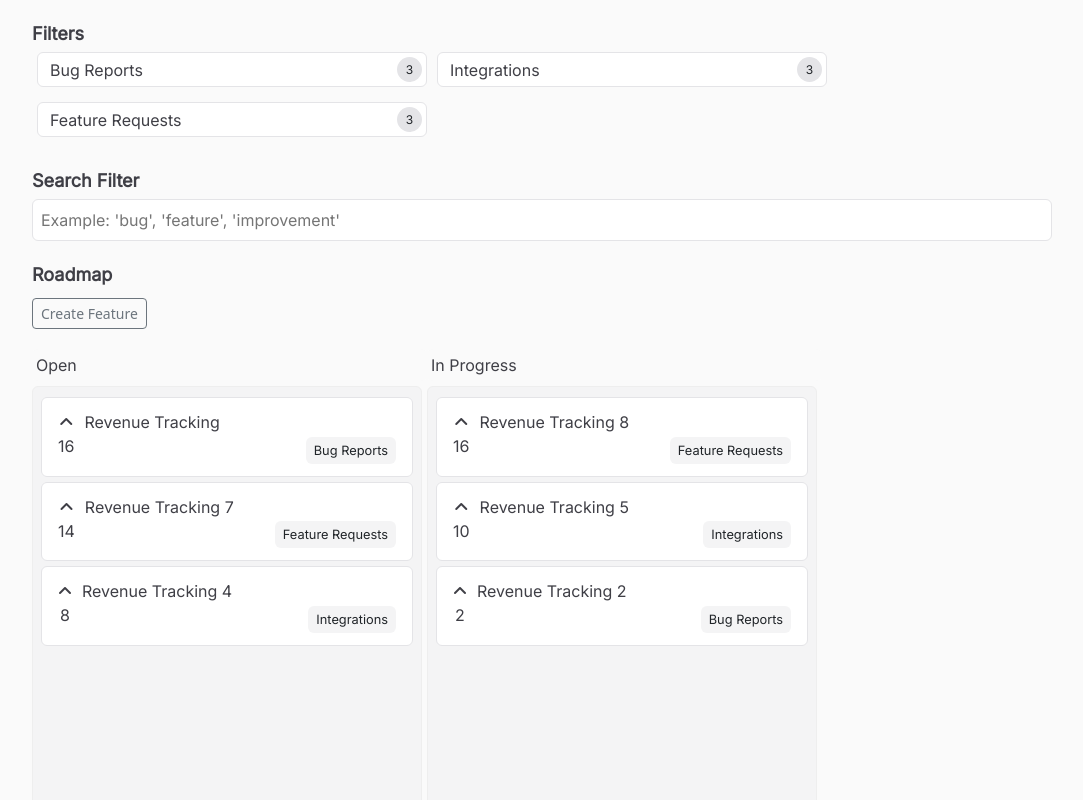
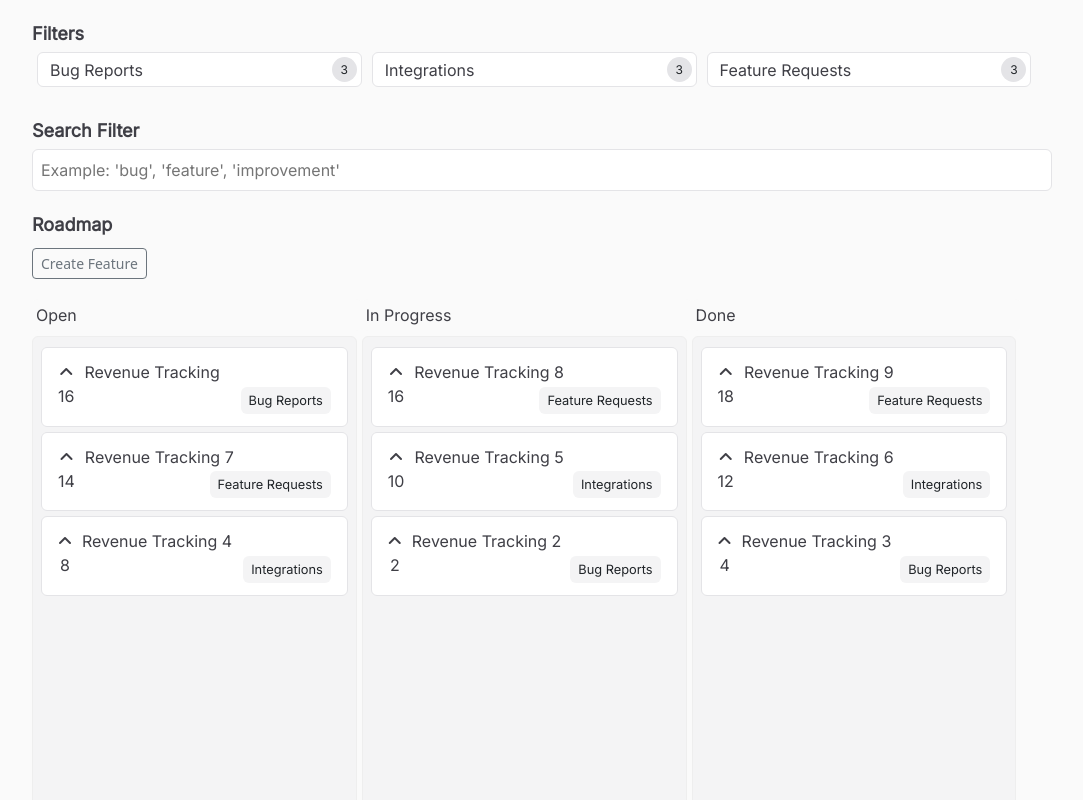
Before and after one commit to Acquahub/agua-roadmap, a React (Create React App) app: page / in a window 1280 px wide. Shown: the top 800 px of the page, without its empty margins (98-1181 px from the left). Built offline with nearby package versions, Linux system fonts and the light colour scheme.

Commit message:
Sizes temporally changed to fit my screen

```diff
--- a/src/App.css
+++ b/src/App.css
@@ -18,7 +18,8 @@ body,
   --features-amount-size: 25px;
   --subtitle-font-size: 18px;
   --section-title-font-size: 1.125rem;
-  --filter-width: 390px;
+  /* --filter-width: 390px; */
+  --filter-width: 20.3rem;
   --filter-padding-vertical: 4px;
   --filter-padding-horizontal: 4px;
   --filter-background-color: #fff;
@@ -27,7 +28,8 @@ body,
   --standard-border-radius: 6px;
   --filter-margin: 5px 5px 10px 5px;
   --filter-amount-background-color: #e4e4e7;
-  --featurelist-width: 390px;
+  /* --featurelist-width: 390px; */
+  --featurelist-width: 20.3rem;
   --featurelist-background-color: #f4f4f5;
   --border-radius: 6px;
   --featurelist-padding: 10px 8px 0px 8px;
```
